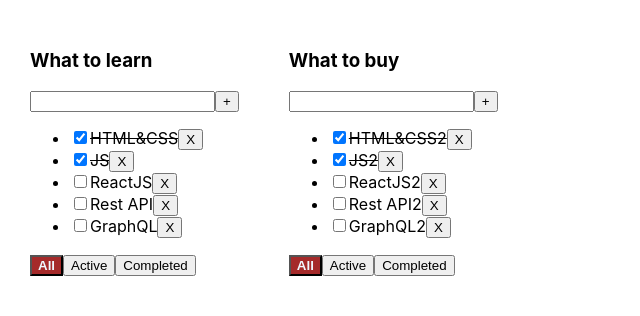
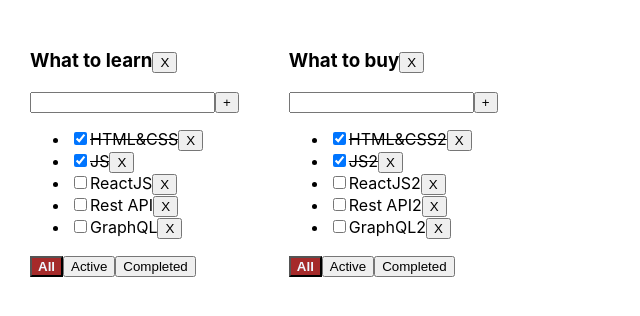
Before and after one commit to Patosha/todolist, a React (Create React App) app: page / in a window 1280 px wide. Shown: the top 316 px of the page, without its empty margins (0-640 px from the left). Built offline with nearby package versions, Linux system fonts and the light colour scheme.

Commit message:
feat: add removeTodolist

```diff
--- a/src/App.tsx
+++ b/src/App.tsx
@@ -69,6 +69,11 @@
     //         tasksForTodoList = tasks
     // }
 
+    const removeTodolist = (todolistID: string) => {
+        setTodolists(todolists.filter((el) => el.id !== todolistID))
+        delete tasks[todolistID]
+    }
+
     const removeTask = (todolistID: string, taskId: string) => {
         setTasks({...tasks, [todolistID]: tasks[todolistID].filter((el) => el.id !== taskId)})
     }
@@ -88,7 +93,10 @@
     }
 
     const changeStatus = (todolistID: string, taskId: string, newIsDoneValue: boolean) => {
-        setTasks({...tasks, [todolistID]: tasks[todolistID].map(el => el.id === taskId ? {...el, isDone: newIsDoneValue} : el)})
+        setTasks({
+            ...tasks,
+            [todolistID]: tasks[todolistID].map(el => el.id === taskId ? {...el, isDone: newIsDoneValue} : el)
+        })
         // setTasks(tasks.map(t => t.id === id ? {...t, isDone: newIsDoneValue} : t))
     }
 
@@ -122,6 +130,7 @@
                         addTask={addTask}
                         changeFilter={changeFilter}
                         changeStatus={changeStatus}
+                        removeTodolist={removeTodolist}
                     />
                 )
             })}
--- a/src/TodoList.tsx
+++ b/src/TodoList.tsx
@@ -19,6 +19,7 @@
     addTask: (todolistID: string, title: string) => void
     changeFilter: (todolistId: string, filter: FilterValuesType) => void
     changeStatus: (todolistID: string, id: string, isDone: boolean) => void
+    removeTodolist: (todolistID: string) => void
 }
 
 const TodoList = (props: TodoListPropsType) => {
@@ -39,7 +40,11 @@
 
     return (
         <div>
-            <TodoListHeader title={props.title}/>
+            <TodoListHeader
+                title={props.title}
+                removeTodolist={props.removeTodolist}
+                todolistID={props.todolistId}
+            />
 
             <div>
 
--- a/src/TodoListHeader.tsx
+++ b/src/TodoListHeader.tsx
@@ -2,11 +2,24 @@
 
 type TodoListHeaderPropsType = {
     title: string
+    removeTodolist: (todolistID: string) => void
+    todolistID: string
 }
 
 const TodoListHeader = (props: TodoListHeaderPropsType) => {
+
+    const removeTodolistHandler = () => {
+        props.removeTodolist(props.todolistID)
+    }
+
     return (
-        <h3>{props.title}</h3>
+        <h3>
+            {props.title}
+
+            <button onClick={removeTodolistHandler}>
+                X
+            </button>
+        </h3>
     );
 };
 
```
